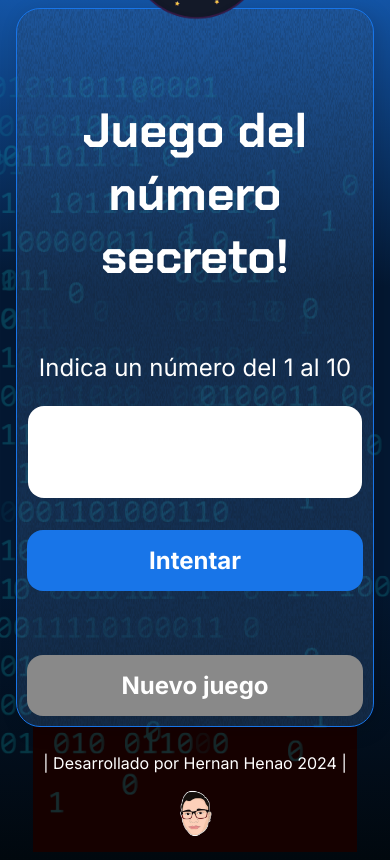
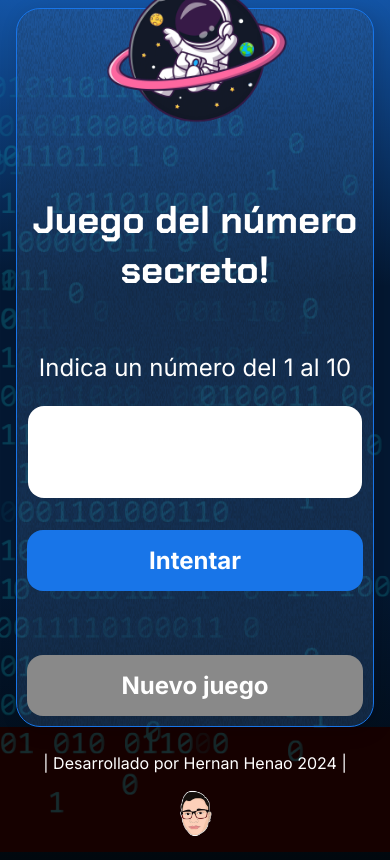
Before and after one commit to xhernanhenaox/juego-del-numero-secreto, a plain HTML site: page index.html in a window 390 px wide. Drawn offline with Linux system fonts and the light colour scheme.

Commit message:
cambio de tamaño de elementos

```diff
--- a/index.html
+++ b/index.html
@@ -27,7 +27,7 @@
                     <button onclick="reiniciarJuego();" class="container__boton" id="reiniciar" disabled>Nuevo juego</button>
                 </div>
             </div>
-            <img src="./img/ia.png" alt="astronauta callendo" class="container__imagen-persona" width="700px"/>
+            <img src="./img/ia.png" alt="astronauta callendo" class="container__imagen-persona" width="500px"/>
         </div>
     </div>
 
--- a/style.css
+++ b/style.css
@@ -23,7 +23,7 @@ body::before {
 
 .container {
     width: 1200px;
-    height: 600px;
+    height: 400px;
     display: flex;
     align-items: center;
     justify-content: space-between;
@@ -45,6 +45,7 @@ body::before {
     align-items: center;
     position: absolute;
     bottom: 0;
+    gap: 10px;
 }
 
 .container__informaciones {
@@ -77,7 +78,7 @@ body::before {
 
 .container__input {
     width: 100%;
-    height: 72px;
+    height: 60px;
     border-radius: 16px;
     background-color: #FFF;
     border: none;
@@ -95,7 +96,7 @@ body::before {
 
 h1 {
     font-family: 'Chakra Petch', sans-serif;
-    font-size: 72px;
+    font-size: 46px;
     padding-bottom: 3rem;
     color: white;
 }
@@ -119,6 +120,7 @@ button {
     color:white;
     text-align: center;
     justify-content: center;
+    width: 100vw;
 }
 
 @media (max-width: 930px) {
@@ -131,12 +133,14 @@ button {
         align-items: center;
         justify-content: flex-start;
         margin: 0 auto;
+        gap: 0%;
     }
 
     .container__contenido {
         display: flex;
         flex-direction: column-reverse;
         align-items: center;
+        gap: 0%;
 
     }
 
@@ -155,7 +159,7 @@ button {
     }
 
     h1 {
-        font-size: 48px;
+        font-size: 38px;
         padding-bottom: 2rem;
     }
 
```
